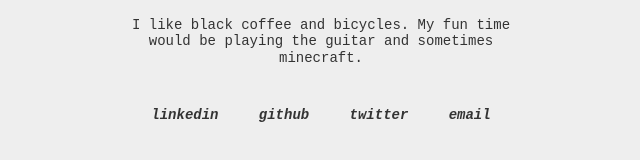
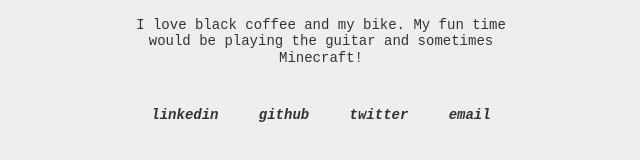
Before and after one commit to jemgaleon/jemgaleon.github.io, a website: page index.html in a window 1280 px wide. Shown: the part 476-636 px from the top of the page, 319-959 px from the left. Drawn offline with Linux system fonts and the light colour scheme.

Commit message:
Update content

```diff
--- a/index.html
+++ b/index.html
@@ -34,8 +34,8 @@
                 Consulting Inc. in Makati City, Philippines.
               </p>
               <p>
-                I like black coffee and bicycles. My fun time would be playing
-                the guitar and sometimes minecraft.
+                I love black coffee and my bike. My fun time would be playing
+                the guitar and sometimes Minecraft!
               </p>
             </div>
           </div>
```
